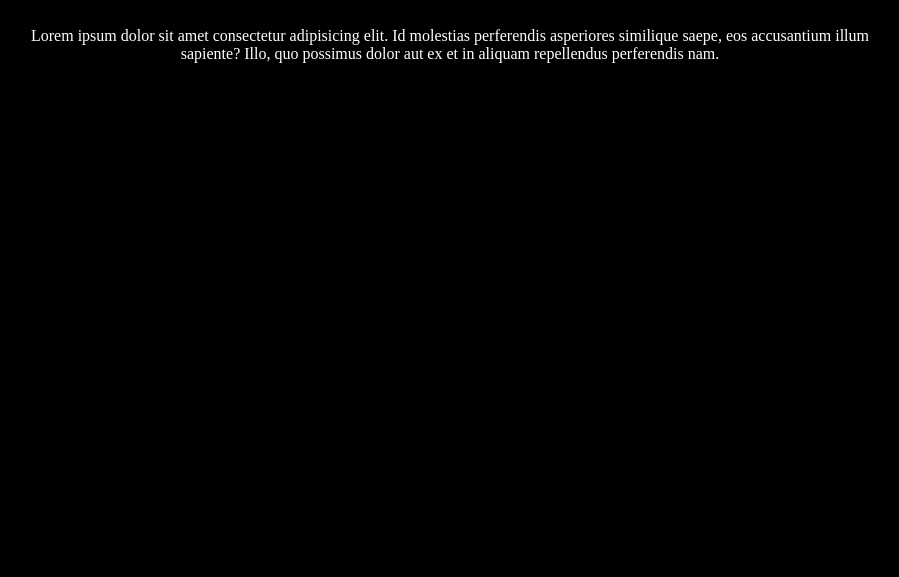
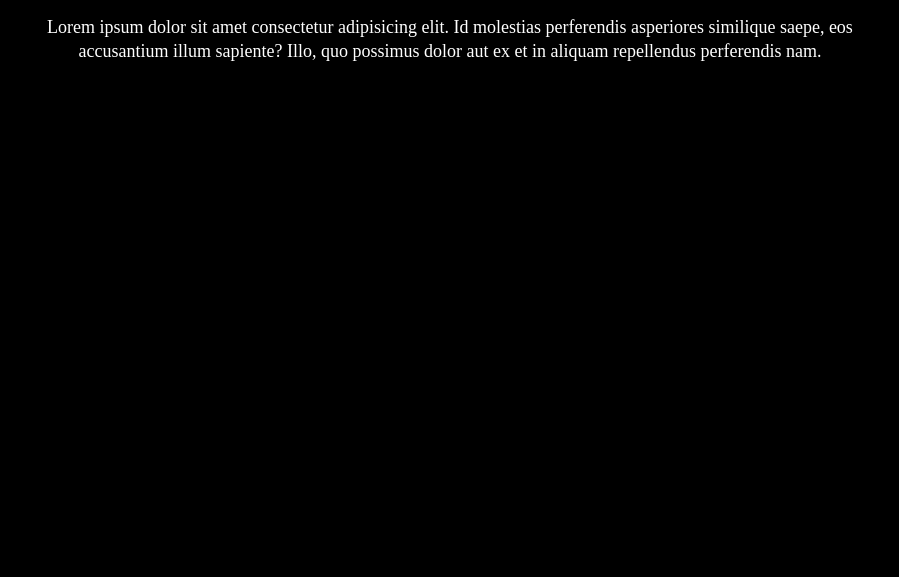
Before and after one commit to Dictordozel/my_JS, a plain HTML site: page index.html in a window 1280 px wide. Shown: the part 223-800 px from the top of the page, without its empty margins (190-1089 px from the left). Drawn offline with Linux system fonts and the light colour scheme.

Commit message:
Add content__info css

```diff
--- a/css/style.css
+++ b/css/style.css
@@ -17,4 +17,9 @@ body {
     text-transform: uppercase;
     font-size: 50px;
     letter-spacing: 2px;
+    margin-bottom: 30px;
 }
+.content__info {
+    font-size: 18px;
+    line-height: 24px;
+}
```
